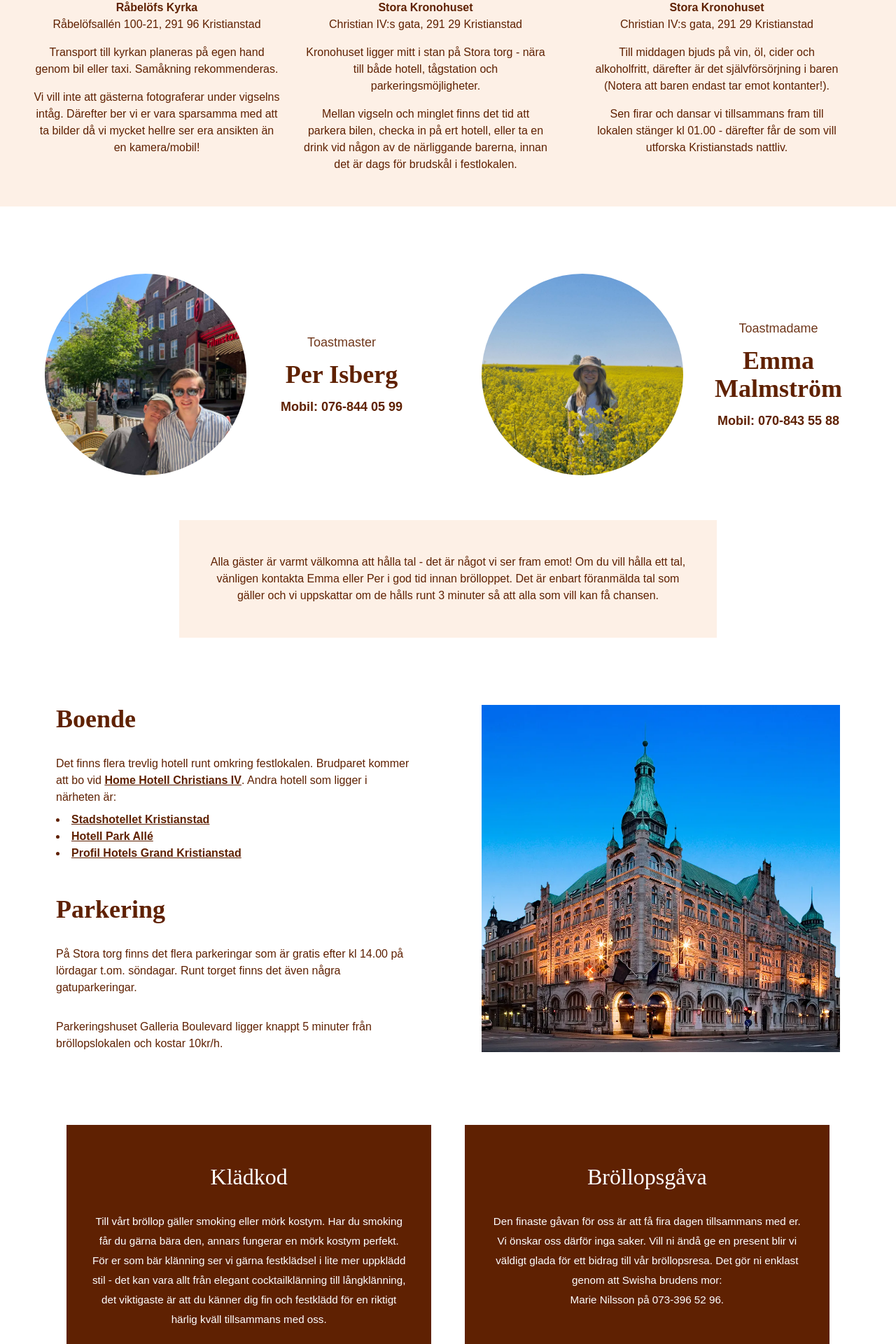
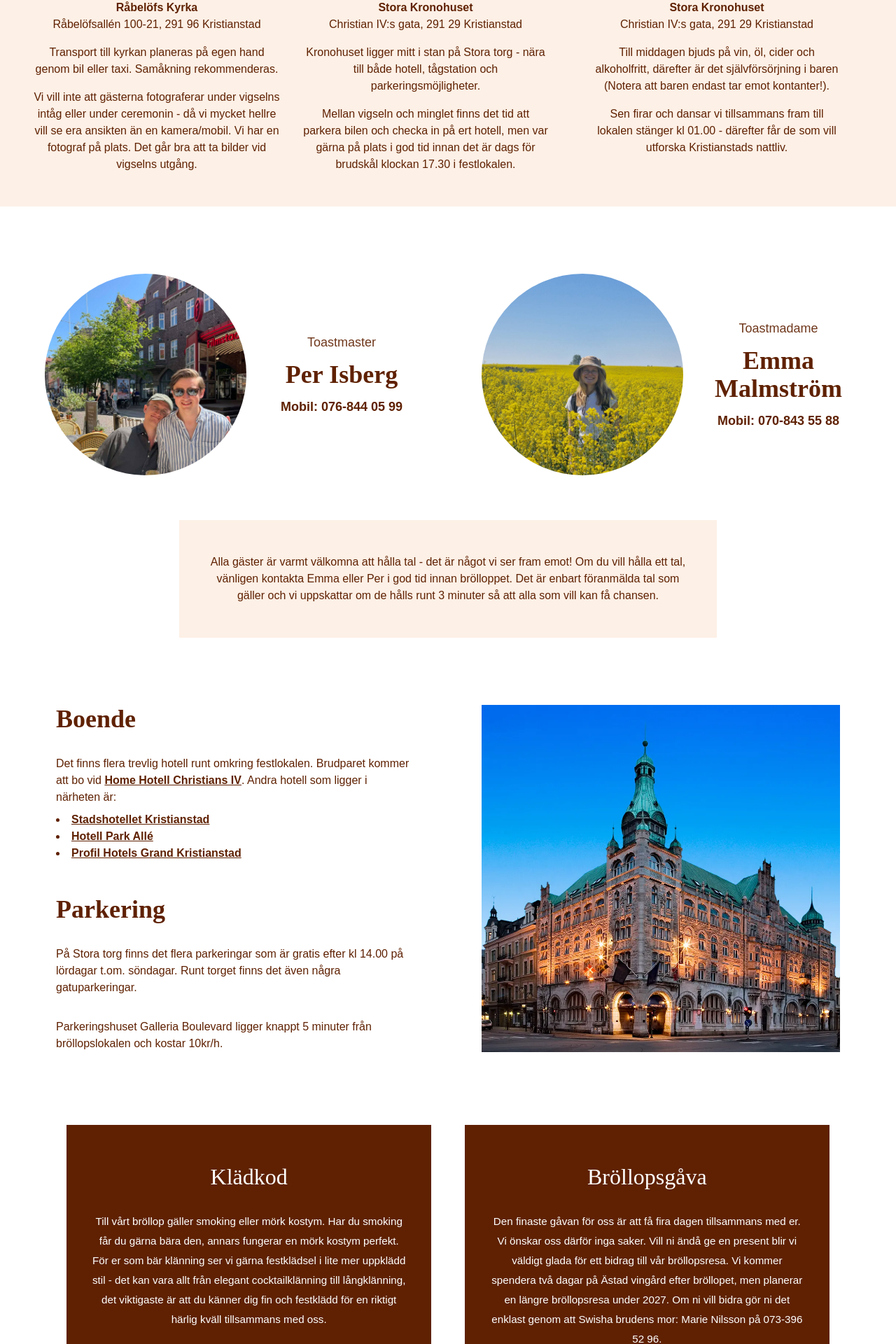
Before and after one commit to bjorntp/bjorntp.github.io, a React (Create React App) app: page / in a window 1280 px wide. Shown: the part 1494-3414 px from the top of the page at 70% size. Built offline with nearby package versions, Linux system fonts and the light colour scheme.

Commit message:
justeringar

```diff
--- a/src/components/Clothes.tsx
+++ b/src/components/Clothes.tsx
@@ -18,9 +18,10 @@ export const Clothes = () => {
           <p className='mt-8 font-montserrat text-sm leading-7 lg:text-[0.95rem]'>
             Den finaste gåvan för oss är att få fira dagen tillsammans med er.
             Vi önskar oss därför inga saker. Vill ni ändå ge en present blir vi
-            väldigt glada för ett bidrag till vår bröllopsresa. Det gör ni
-            enklast genom att Swisha brudens mor: <br /> Marie Nilsson på
-            073-396 52 96.
+            väldigt glada för ett bidrag till vår bröllopsresa. Vi kommer
+            spendera två dagar på Ästad vingård efter bröllopet, men planerar en
+            längre bröllopsresa under 2027. Om ni vill bidra gör ni det enklast
+            genom att Swisha brudens mor: Marie Nilsson på 073-396 52 96.
           </p>
         </div>
       </div>
--- a/src/components/Schedule.tsx
+++ b/src/components/Schedule.tsx
@@ -49,7 +49,7 @@ export const Schedule = () => {
               place='Råbelöfs Kyrka'
               address='Råbelöfsallén 100-21, 291 96 Kristianstad'
               transport='Transport till kyrkan planeras på egen hand genom bil eller taxi. Samåkning rekommenderas.'
-              description='Vi vill inte att gästerna fotograferar under vigselns intåg. Därefter ber vi er vara sparsamma med att ta bilder då vi mycket hellre ser era ansikten än en kamera/mobil!'
+              description='Vi vill inte att gästerna fotograferar under vigselns intåg eller under ceremonin - då vi mycket hellre vill se era ansikten än en kamera/mobil. Vi har en fotograf på plats. Det går bra att ta bilder vid vigselns utgång.'
             />
           </div>
           <div className='flex flex-1 items-center justify-center pt-2 text-center md:px-8 md:pt-0'>
@@ -60,7 +60,7 @@ export const Schedule = () => {
               place='Stora Kronohuset'
               address='Christian IV:s gata, 291 29 Kristianstad'
               transport='Kronohuset ligger mitt i stan på Stora torg - nära till både hotell, tågstation och parkeringsmöjligheter. '
-              description='Mellan vigseln och minglet finns det tid att parkera bilen, checka in på ert hotell, eller ta en drink vid någon av de närliggande barerna, innan det är dags för brudskål i festlokalen.'
+              description='Mellan vigseln och minglet finns det tid att parkera bilen och checka in på ert hotell, men var gärna på plats i god tid innan det är dags för brudskål klockan 17.30 i festlokalen.'
             />
           </div>
           <div className='flex flex-1 items-center justify-center pt-2 text-center md:px-8 md:pt-0'>
```
